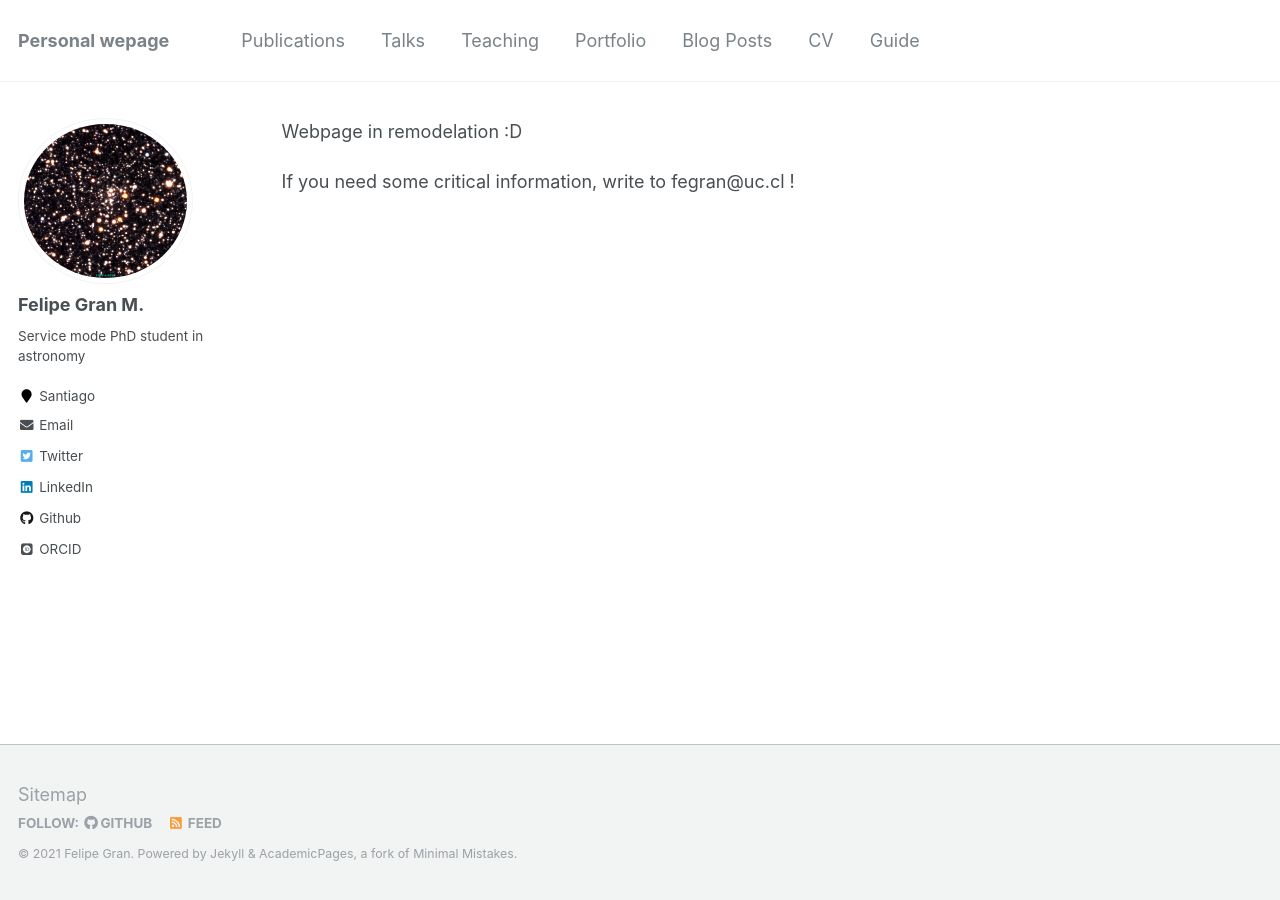
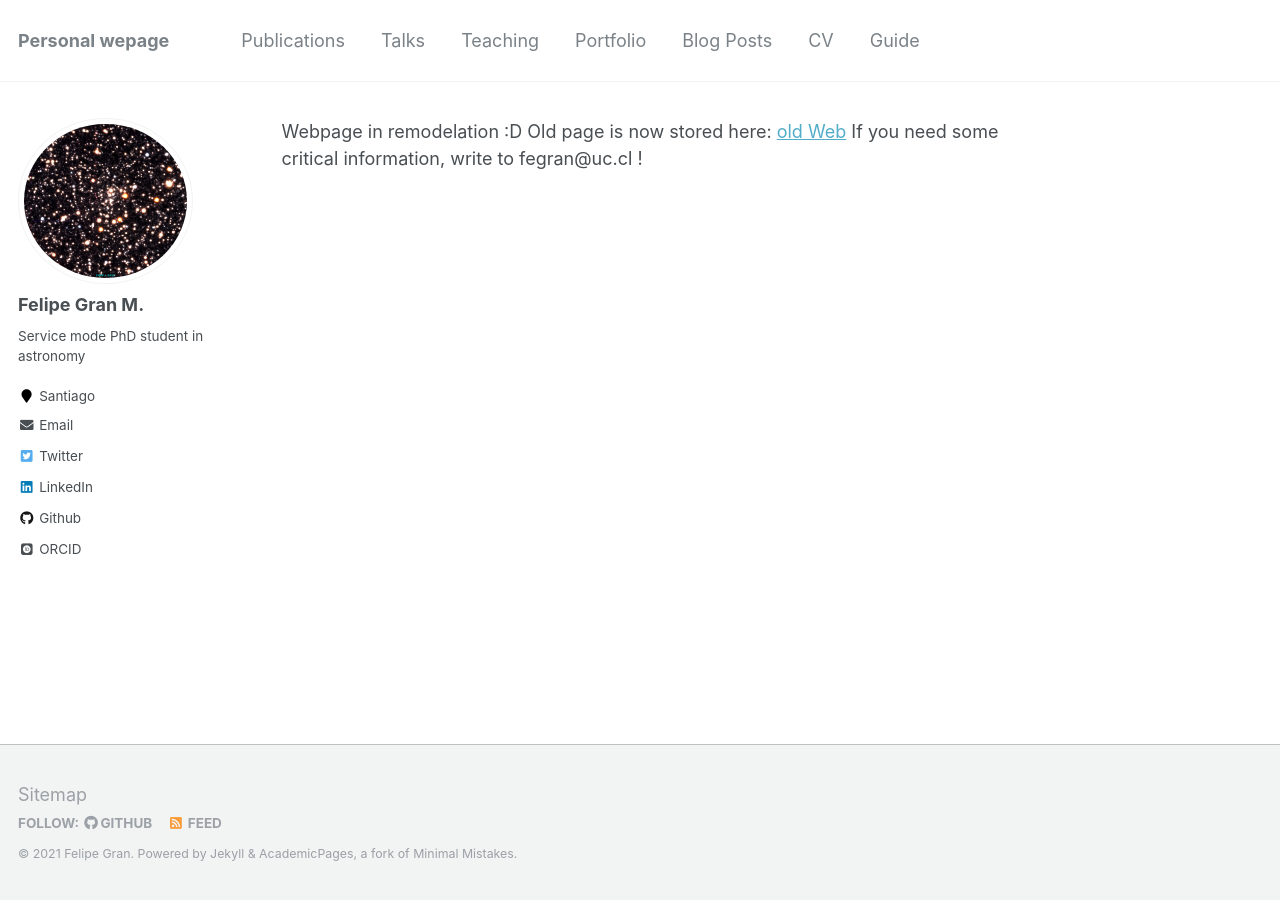
Before and after one commit to fegran/fegran.github.io, a Jekyll site: the page built from _pages/about.md, in a window 1280 px wide. Built offline with Jekyll 4.4.1, drawn with Linux system fonts in a browser that asks for light colours; some web fonts are replaced.

Commit message:
FG Update old site

```diff
--- a/_pages/about.md
+++ b/_pages/about.md
@@ -9,8 +9,10 @@ redirect_from:
 ---
 
 Webpage in remodelation :D
+Old page is now stored here: [old Web](https://fegran.github.io/old_page/index.html)
+If you need some critical information, write to fegran@uc.cl !
 
-If you need some critical information, write to fegran@uc.cl !
+
 
 <!-- This is the front page of a website that is powered by the [academicpages template](https://github.com/academicpages/academicpages.github.io) and hosted on GitHub pages. [GitHub pages](https://pages.github.com) is a free service in which websites are built and hosted from code and data stored in a GitHub repository, automatically updating when a new commit is made to the respository. This template was forked from the [Minimal Mistakes Jekyll Theme](https://mmistakes.github.io/minimal-mistakes/) created by Michael Rose, and then extended to support the kinds of content that academics have: publications, talks, teaching, a portfolio, blog posts, and a dynamically-generated CV. You can fork [this repository](https://github.com/academicpages/academicpages.github.io) right now, modify the configuration and markdown files, add your own PDFs and other content, and have your own site for free, with no ads! An older version of this template powers my own personal website at [stuartgeiger.com](http://stuartgeiger.com), which uses [this Github repository](https://github.com/staeiou/staeiou.github.io).
 
```
